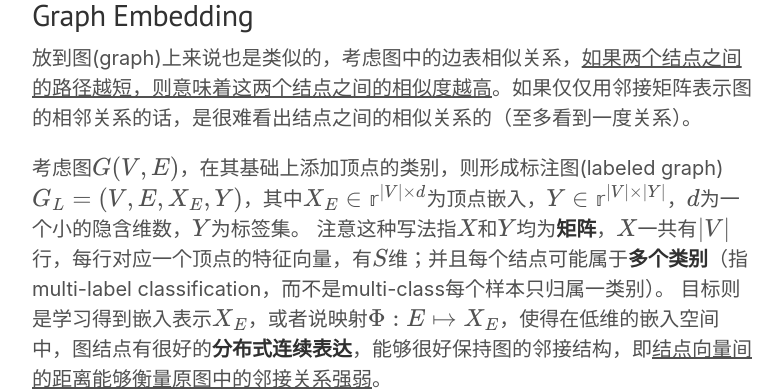
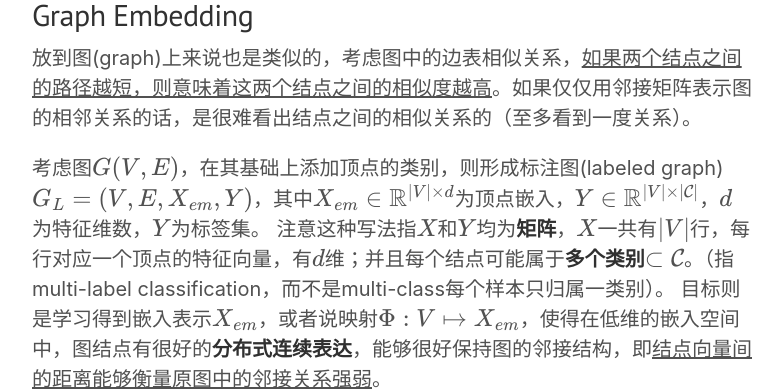
Before and after one commit to Ewenwan/chhzh123.github.io, a Jekyll site: the page built from _posts/2020-02-06-graph-embedding.md, in a window 1280 px wide and 900 px high, scrolled down 1672 px, cut to the strip 78-468 px from the top of the window. Shown: the whole strip, without its empty margins (248-1031 px from the left). Built offline with Jekyll 4.4.1, drawn with Linux system fonts in a browser that asks for light colours; nearby versions of some CDN libraries; formulas are drawn with MathJax 3; comment, search, counter and statistics services are not loaded.

Commit message:
[blog] Fix tag

```diff
--- a/_posts/2020-02-06-graph-embedding.md
+++ b/_posts/2020-02-06-graph-embedding.md
@@ -42,9 +42,9 @@ tags: [dl,graph]
 ## Graph Embedding
 放到图(graph)上来说也是类似的，考虑图中的边表相似关系，<u>如果两个结点之间的路径越短，则意味着这两个结点之间的相似度越高</u>。如果仅仅用邻接矩阵表示图的相邻关系的话，是很难看出结点之间的相似关系的（至多看到一度关系）。
 
-考虑图$G(V,E)$，在其基础上添加顶点的类别，则形成标注图(labeled graph)$G_L=(V,E,X_E,Y)$，其中$X_E\in\mathbb{r}^{|V|\times d}$为顶点嵌入，$Y\in\mathbb{r}^{|V|\times |Y|}$，$d$为一个小的隐含维数，$Y$为标签集。
-注意这种写法指$X$和$Y$均为**矩阵**，$X$一共有$|V|$行，每行对应一个顶点的特征向量，有$S$维；并且每个结点可能属于**多个类别**（指multi-label classification，而不是multi-class每个样本只归属一类别）。
-目标则是学习得到嵌入表示$X_E$，或者说映射$\Phi:E\mapsto X_E$，使得在低维的嵌入空间中，图结点有很好的**分布式连续表达**，能够很好保持图的邻接结构，即<u>结点向量间的距离能够衡量原图中的邻接关系强弱</u>。
+考虑图$G(V,E)$，在其基础上添加顶点的类别，则形成标注图(labeled graph)$G_L=(V,E,X_{em},Y)$，其中$X_{em}\in\mathbb{R}^{|V|\times d}$为顶点嵌入，$Y\in\mathbb{R}^{|V|\times |\mathcal{C}|}$，$d$为特征维数，$Y$为标签集。
+注意这种写法指$X$和$Y$均为**矩阵**，$X$一共有$|V|$行，每行对应一个顶点的特征向量，有$d$维；并且每个结点可能属于**多个类别**$\subset \mathcal{C}$。（指multi-label classification，而不是multi-class每个样本只归属一类别）。
+目标则是学习得到嵌入表示$X_{em}$，或者说映射$\Phi:V\mapsto X_{em}$，使得在低维的嵌入空间中，图结点有很好的**分布式连续表达**，能够很好保持图的邻接结构，即<u>结点向量间的距离能够衡量原图中的邻接关系强弱</u>。
 
 下图展现了一个2维图嵌入表示，可以看到如果图嵌入做得好，是能够很好保持原图结构的（该网络来源于著名的空手道俱乐部网络Karate network[^4]，并用力导向方法进行呈现，结点颜色则是依据modularity进行的社群检测）。
 ![karate](https://1.bp.blogspot.com/-hx5DlfIn7xk/XRJlD47Mv6I/AAAAAAAAEO4/o9ztIaCTz7Ie2eVEczhyGuciQPxV7JKFACLcBGAs/s640/Screenshot%2B2019-06-25%2Bat%2B11.11.05%2BAM.png)
```
Also changed, not shown: _posts/2020-03-31-vscode-ssh-server.md (+1 -1 lines).
